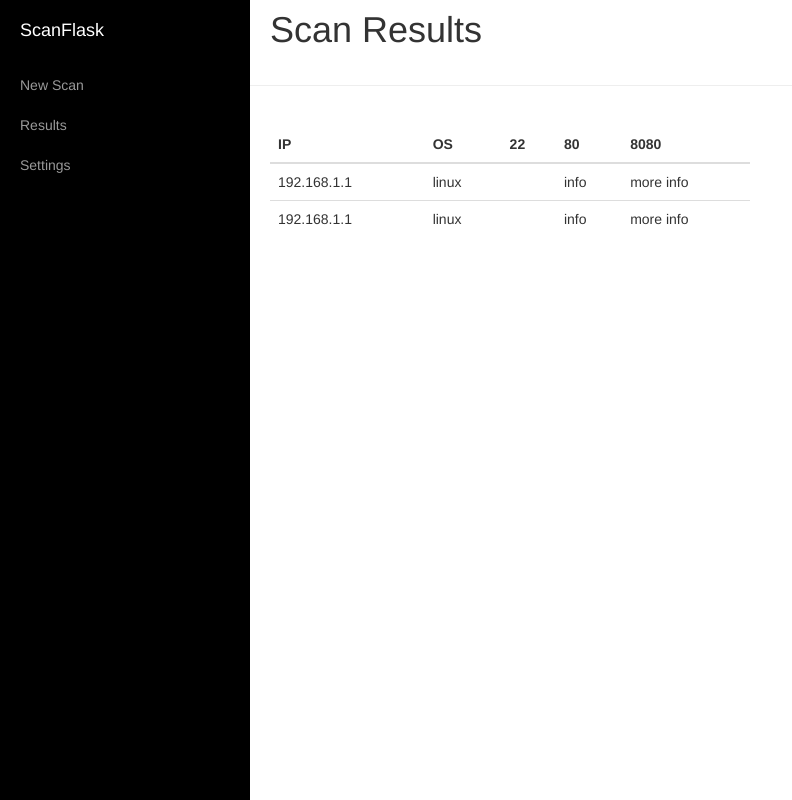
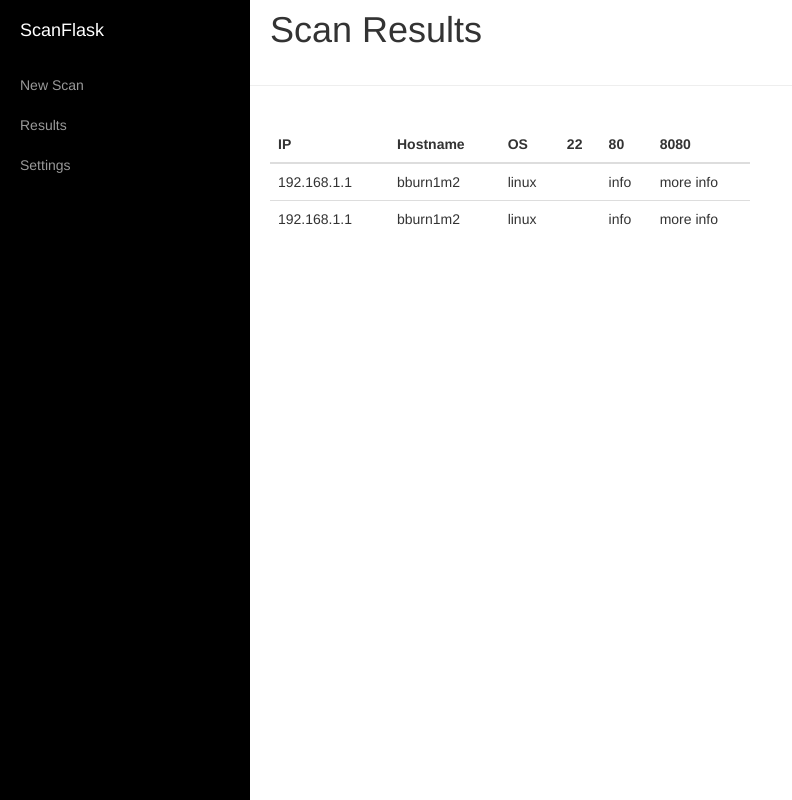
Before and after one commit to dudemcbacon/scanflask, a Flask app: page /results in a window 1280 px wide. Shown: the whole page, without its empty margins (0-792 px from the left). Run offline with Flask 2, Linux system fonts and the light colour scheme; some libraries are stand-ins or nearby versions.

Commit message:
Added hostname field to table in results template.

```diff
--- a/scanflask/templates/results.html
+++ b/scanflask/templates/results.html
@@ -17,6 +17,7 @@
           <thead>
             <tr>
               <th>IP</th>
+              <th>Hostname</th>
               <th>OS</th>
               <th>22</th>
               <th>80</th>
@@ -27,6 +28,7 @@
             {% for scan in scans %}
               <tr>
                 <td>{{ scan['ip'] }}</td>
+                <td>{{ scan['hostname'] }}</td>
                 <td>{{ scan['os'] }}</td>
                 <td>{{ scan['ports'][22] }}</td>
                 <td>{{ scan['ports'][80] }}</td>
```
